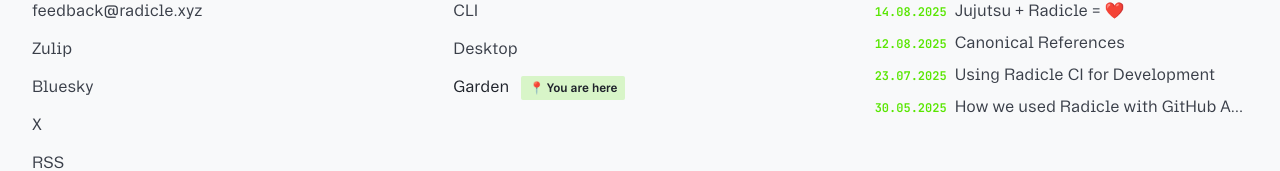
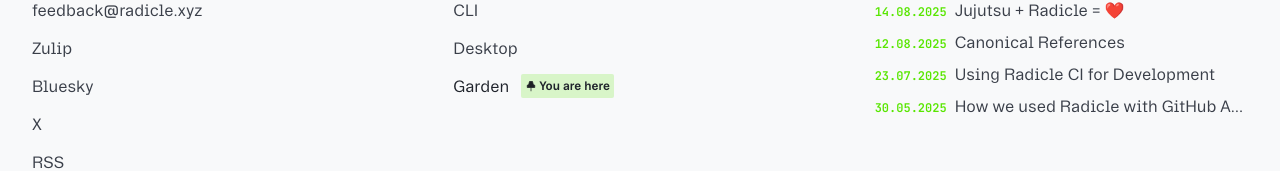
Before and after one commit to brandonhaslegs/unified-website, a SvelteKit app: page / in a window 1280 px wide. Shown: the part 2144-2315 px from the top of the page. Built offline with nearby package versions, Linux system fonts and the light colour scheme.

Commit message:
remove emoji pin replace with icon

```diff
--- a/src/app.css
+++ b/src/app.css
@@ -175,6 +175,14 @@
 		filter: brightness(0) saturate(100%) invert(63%) sepia(88%) saturate(749%) hue-rotate(46deg) brightness(96%) contrast(103%);
 	}
 
+	.icon-current {
+		filter: brightness(0) saturate(100%) invert(10%) sepia(8%) saturate(1093%) hue-rotate(179deg) brightness(92%) contrast(92%);
+	}
+
+	.dark .icon-current {
+		filter: brightness(0) saturate(100%) invert(92%) sepia(6%) saturate(155%) hue-rotate(169deg) brightness(90%) contrast(90%);
+	}
+
 	/* Override dark mode text colors */
 	.dark .text-primary-dark {
 		color: #E0E1E2 !important;
--- a/src/routes/+page.svelte
+++ b/src/routes/+page.svelte
@@ -442,8 +442,9 @@
 						</li>
 						<li class="text-primary-light dark:text-primary-dark">
 							Garden
-							<span class="ml-2 inline-flex items-center gap-1 rounded-sm bg-brand/20 dark:bg-brand/30 px-2 py-1 text-xs font-semibold">
-								📍 You are here
+							<span class="ml-2 inline-flex items-center gap-0.5 rounded-sm bg-brand/20 dark:bg-brand/30 px-1 py-1 text-xs font-semibold text-primary-light dark:text-primary-dark">
+								<Icon name="PinFilled" size={12} className="icon-current" />
+								<span>You are here</span>
 							</span>
 						</li>
 					</ul>
```
